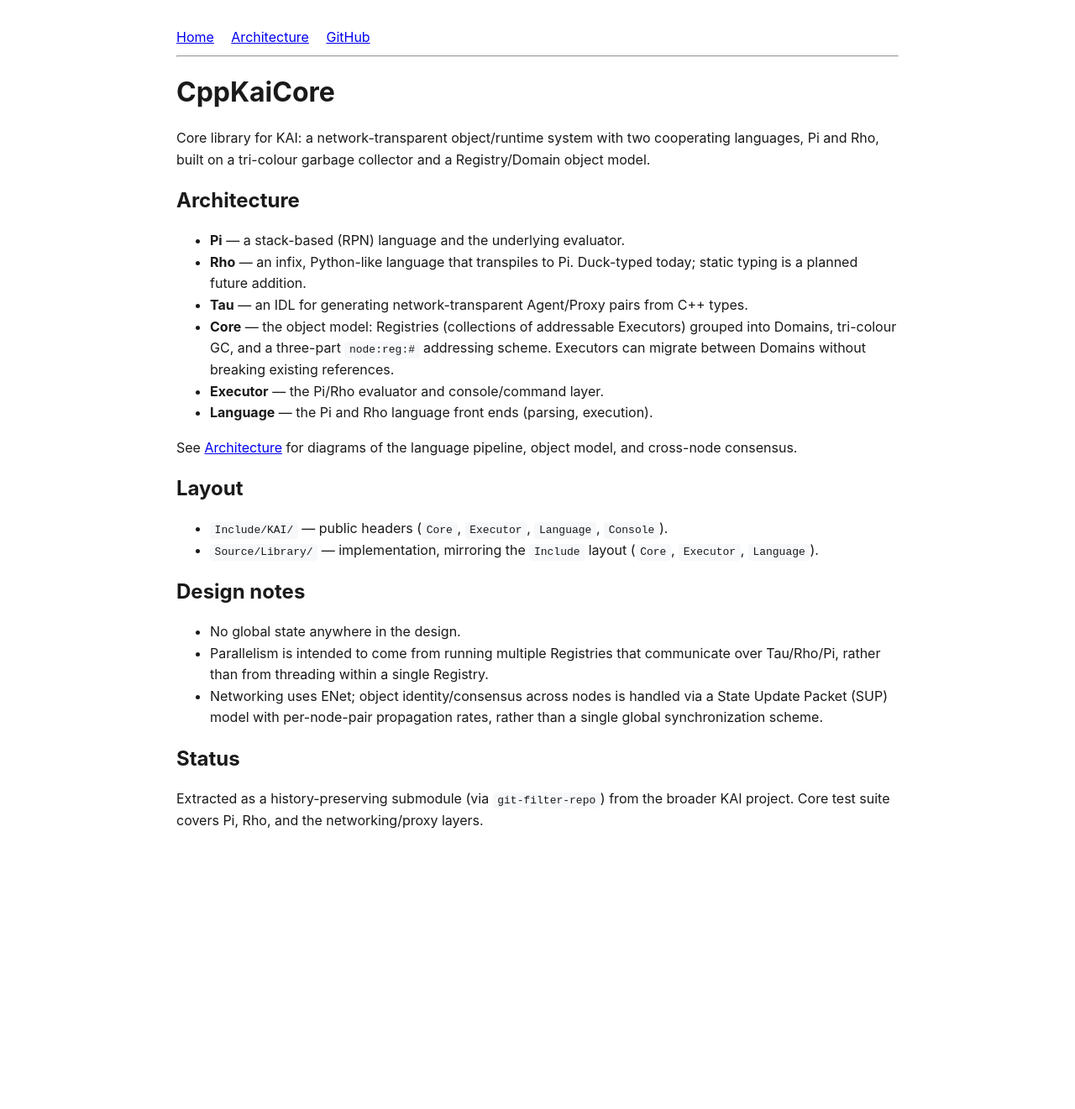
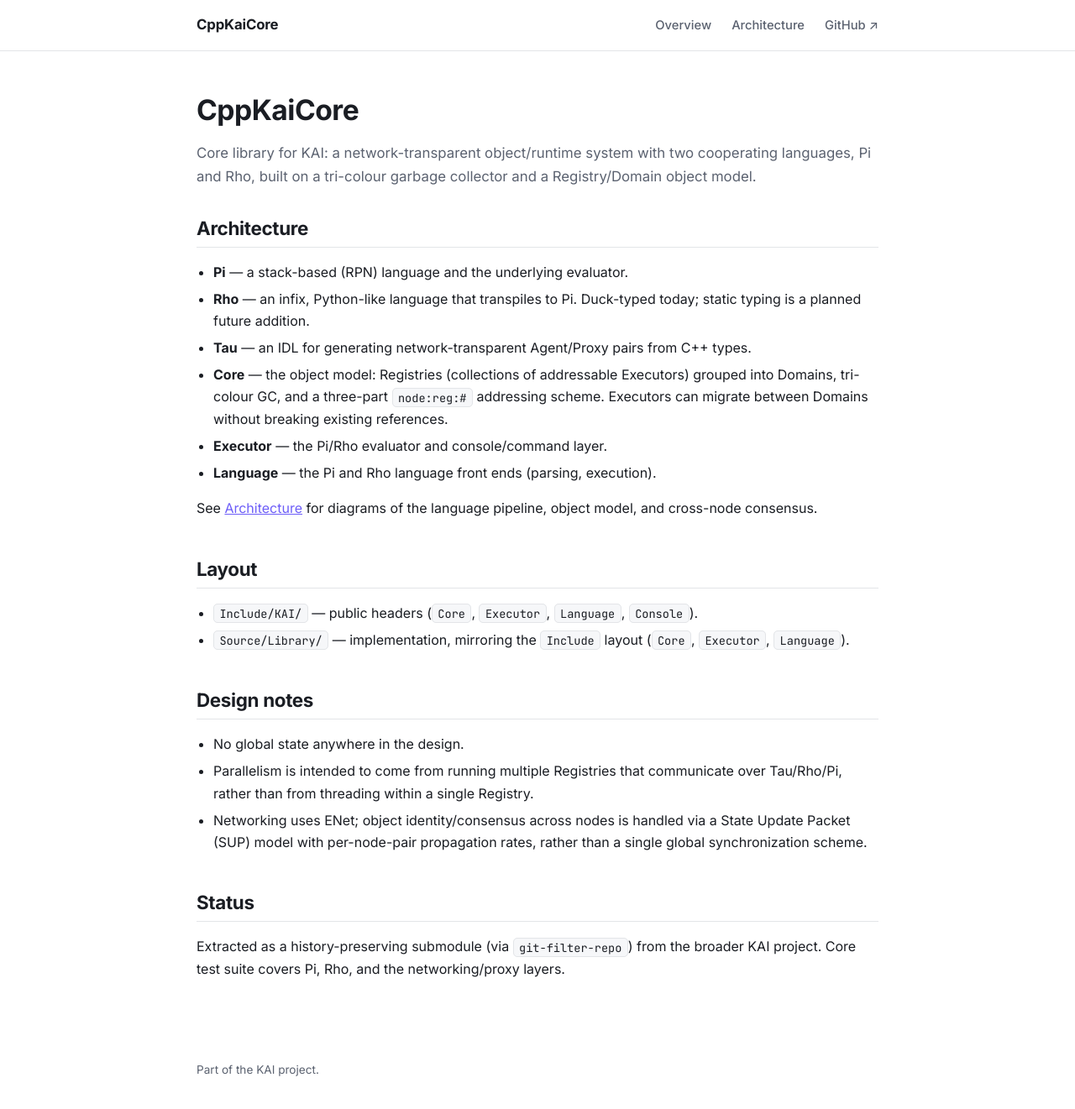
Before and after one commit to cschladetsch/CppKaiCore, a Jekyll site: the page built from docs/index.md, in a window 1280 px wide and 1334 px high. Shown: the top 1321 px of the window at 84% size. Built offline with Jekyll 4.4.1, drawn with Linux system fonts in a browser that asks for light colours.

Commit message:
Update docs and pages.

```diff
--- a/docs/_layouts/default.html
+++ b/docs/_layouts/default.html
@@ -3,42 +3,181 @@
 <head>
   <meta charset="UTF-8">
   <meta name="viewport" content="width=device-width, initial-scale=1.0">
-  <title>{{ page.title | default: site.title }}</title>
+  <title>{{ page.title | default: site.title }} · {{ site.title }}</title>
+  <meta name="description" content="{{ page.description | default: site.description }}">
+  <link rel="preconnect" href="https://fonts.googleapis.com">
+  <link rel="preconnect" href="https://fonts.gstatic.com" crossorigin>
+  <link href="https://fonts.googleapis.com/css2?family=Inter:wght@400;500;600;700&family=JetBrains+Mono:wght@400;500&display=swap" rel="stylesheet">
+  <script src="https://cdn.jsdelivr.net/npm/mermaid@10/dist/mermaid.min.js"></script>
   <style>
+    :root {
+      --bg: #ffffff;
+      --bg-raised: #f6f7f9;
+      --border: #e3e5e8;
+      --text: #1a1d23;
+      --text-dim: #5b6270;
+      --accent: #6d5ef8;
+      --accent-dim: #efecff;
+      --code-bg: #f6f7f9;
+      --mermaid-theme: default;
+    }
+    @media (prefers-color-scheme: dark) {
+      :root {
+        --bg: #14161b;
+        --bg-raised: #1c1f26;
+        --border: #2b2f38;
+        --text: #e7e9ee;
+        --text-dim: #9aa1ae;
+        --accent: #9c8cff;
+        --accent-dim: #24203f;
+        --code-bg: #1c1f26;
+        --mermaid-theme: dark;
+      }
+    }
+
+    * { box-sizing: border-box; }
+
     body {
-      font-family: -apple-system, BlinkMacSystemFont, "Segoe UI", Helvetica, Arial, sans-serif;
+      font-family: "Inter", -apple-system, BlinkMacSystemFont, "Segoe UI", Helvetica, Arial, sans-serif;
+      background: var(--bg);
+      color: var(--text);
+      margin: 0;
+      line-height: 1.65;
+      -webkit-font-smoothing: antialiased;
+    }
+
+    header.site {
+      border-bottom: 1px solid var(--border);
+      position: sticky;
+      top: 0;
+      background: color-mix(in srgb, var(--bg) 88%, transparent);
+      backdrop-filter: blur(8px);
+      z-index: 10;
+    }
+
+    nav {
       max-width: 860px;
       margin: 0 auto;
-      padding: 2rem 1.5rem 4rem;
-      line-height: 1.6;
-      color: #1a1a1a;
+      padding: 1rem 1.5rem;
+      display: flex;
+      align-items: center;
+      gap: 1.5rem;
     }
-    pre { background: #f6f8fa; padding: 1rem; overflow-x: auto; border-radius: 6px; }
-    code { background: #f6f8fa; padding: 0.15rem 0.35rem; border-radius: 4px; }
-    pre code { background: none; padding: 0; }
-    nav a { margin-right: 1rem; }
-    .mermaid { text-align: center; }
-    h1, h2, h3 { line-height: 1.3; }
+
+    nav .brand {
+      font-weight: 700;
+      font-size: 1.05rem;
+      color: var(--text);
+      text-decoration: none;
+      margin-right: auto;
+      letter-spacing: -0.01em;
+    }
+
+    nav a.link {
+      color: var(--text-dim);
+      text-decoration: none;
+      font-size: 0.92rem;
+      font-weight: 500;
+      transition: color 0.15s ease;
+    }
+    nav a.link:hover { color: var(--accent); }
+
+    main {
+      max-width: 860px;
+      margin: 0 auto;
+      padding: 3rem 1.5rem 5rem;
+    }
+
+    h1, h2, h3, h4 {
+      line-height: 1.3;
+      letter-spacing: -0.015em;
+      font-weight: 700;
+    }
+    h1 { font-size: 2.1rem; margin: 0 0 0.5rem; }
+    h2 {
+      font-size: 1.4rem;
+      margin: 2.75rem 0 0.9rem;
+      padding-bottom: 0.5rem;
+      border-bottom: 1px solid var(--border);
+    }
+    h2:first-of-type { margin-top: 2rem; }
+    h3 { font-size: 1.1rem; margin: 1.75rem 0 0.6rem; }
+
+    p { color: var(--text); }
+    main > p:first-of-type { color: var(--text-dim); font-size: 1.05rem; }
+
+    a { color: var(--accent); }
+
+    ul { padding-left: 1.25rem; }
+    li { margin: 0.35rem 0; }
+    li strong { color: var(--text); }
+
+    code {
+      font-family: "JetBrains Mono", ui-monospace, SFMono-Regular, Menlo, Consolas, monospace;
+      background: var(--code-bg);
+      border: 1px solid var(--border);
+      padding: 0.1rem 0.4rem;
+      border-radius: 5px;
+      font-size: 0.85em;
+    }
+
+    pre {
+      background: var(--code-bg);
+      border: 1px solid var(--border);
+      padding: 1rem 1.1rem;
+      overflow-x: auto;
+      border-radius: 10px;
+    }
+    pre code { background: none; border: none; padding: 0; font-size: 0.85rem; }
+
+    .mermaid-card {
+      background: var(--bg-raised);
+      border: 1px solid var(--border);
+      border-radius: 12px;
+      padding: 1.5rem;
+      margin: 1.25rem 0 1.75rem;
+      overflow-x: auto;
+    }
+    .mermaid { display: flex; justify-content: center; }
+    .mermaid svg { max-width: 100%; }
+
+    hr { display: none; }
+
+    footer {
+      max-width: 860px;
+      margin: 0 auto;
+      padding: 0 1.5rem 3rem;
+      color: var(--text-dim);
+      font-size: 0.85rem;
+    }
   </style>
-  <script src="https://cdn.jsdelivr.net/npm/mermaid@10/dist/mermaid.min.js"></script>
 </head>
 <body>
-  <nav>
-    <a href="{{ '/' | relative_url }}">Home</a>
-    <a href="{{ '/architecture' | relative_url }}">Architecture</a>
-    <a href="https://github.com/cschladetsch/CppKaiCore">GitHub</a>
-  </nav>
-  <hr>
-  {{ content }}
+  <header class="site">
+    <nav>
+      <a class="brand" href="{{ '/' | relative_url }}">CppKaiCore</a>
+      <a class="link" href="{{ '/' | relative_url }}">Overview</a>
+      <a class="link" href="{{ '/architecture' | relative_url }}">Architecture</a>
+      <a class="link" href="https://github.com/cschladetsch/CppKaiCore">GitHub ↗</a>
+    </nav>
+  </header>
+  <main>
+    {{ content }}
+  </main>
+  <footer>Part of the KAI project.</footer>
   <script>
     document.querySelectorAll('pre code.language-mermaid').forEach(function (block) {
       var pre = block.parentElement;
+      var card = document.createElement('div');
+      card.className = 'mermaid-card';
       var div = document.createElement('div');
       div.className = 'mermaid';
       div.textContent = block.textContent;
-      pre.replaceWith(div);
+      card.appendChild(div);
+      pre.replaceWith(card);
     });
-    mermaid.initialize({ startOnLoad: true, theme: 'default' });
+    var prefersDark = window.matchMedia && window.matchMedia('(prefers-color-scheme: dark)').matches;
+    mermaid.initialize({ startOnLoad: true, theme: prefersDark ? 'dark' : 'default', securityLevel: 'loose' });
   </script>
 </body>
 </html>
```
